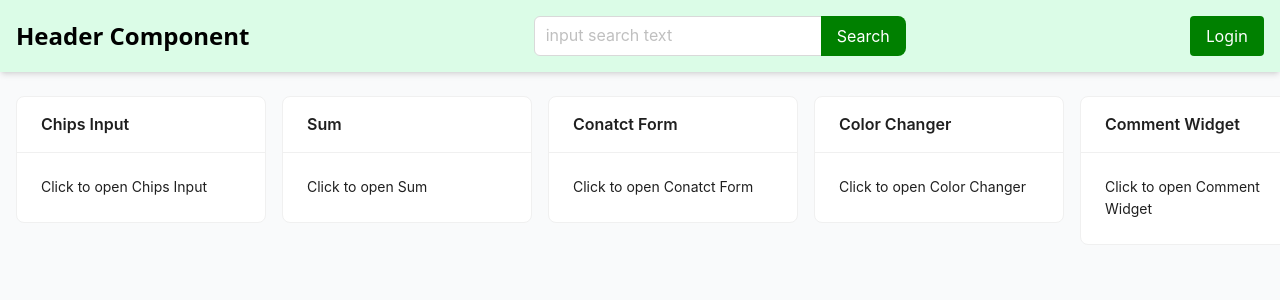
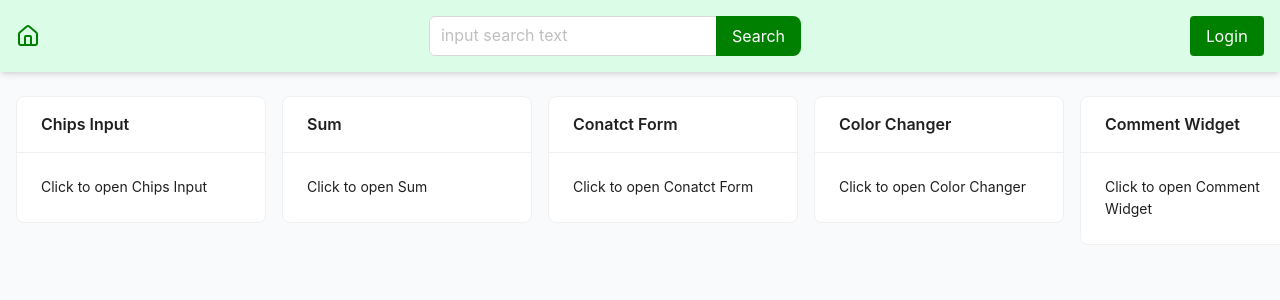
Before and after one commit to pinkijha/react_practice, a React (Vite) app: page / in a window 1280 px wide. Shown: the top 300 px of the page. Built offline with nearby package versions, Linux system fonts and the light colour scheme.

Commit message:
feat: add the clickebale home icon on header

```diff
--- a/package.json
+++ b/package.json
@@ -12,10 +12,11 @@
   "dependencies": {
     "@tailwindcss/vite": "^4.1.11",
     "antd": "^5.26.6",
+    "lucide-react": "^0.539.0",
     "query-string": "^9.2.2",
     "react": "^19.1.0",
     "react-dom": "^19.1.0",
-    "react-router-dom": "^7.7.1",
+    "react-router-dom": "^7.8.1",
     "tailwindcss": "^4.1.11"
   },
   "devDependencies": {
--- a/src/components/header/Header.jsx
+++ b/src/components/header/Header.jsx
@@ -1,12 +1,14 @@
 import React from "react";
 import { Button, Input } from "antd";
+import { House} from "lucide-react";
+import { NavLink } from "react-router-dom";
 
 const Header = () => {
   const { Search } = Input;
   return (
     <div className="flex justify-between items-center bg-green-100 p-4 shadow-md">
       <div>
-        <h1 className="text-2xl font-bold">Header Component</h1>
+        <h1 className="text-3xl text-[#008000] font-bold"><NavLink to="/"><House/></NavLink></h1>
       </div>
       <div>
         <Search
```
Also changed, not shown: 1 other file (tests, documents, lock files or other folders).
